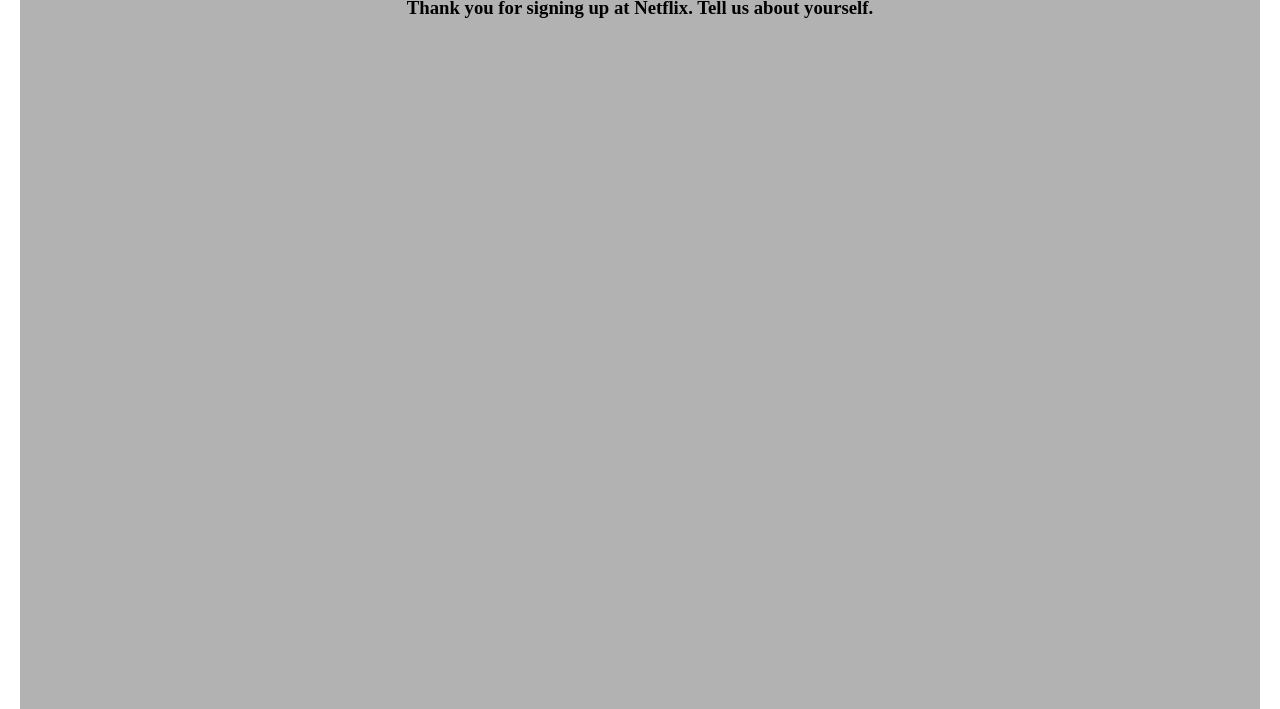
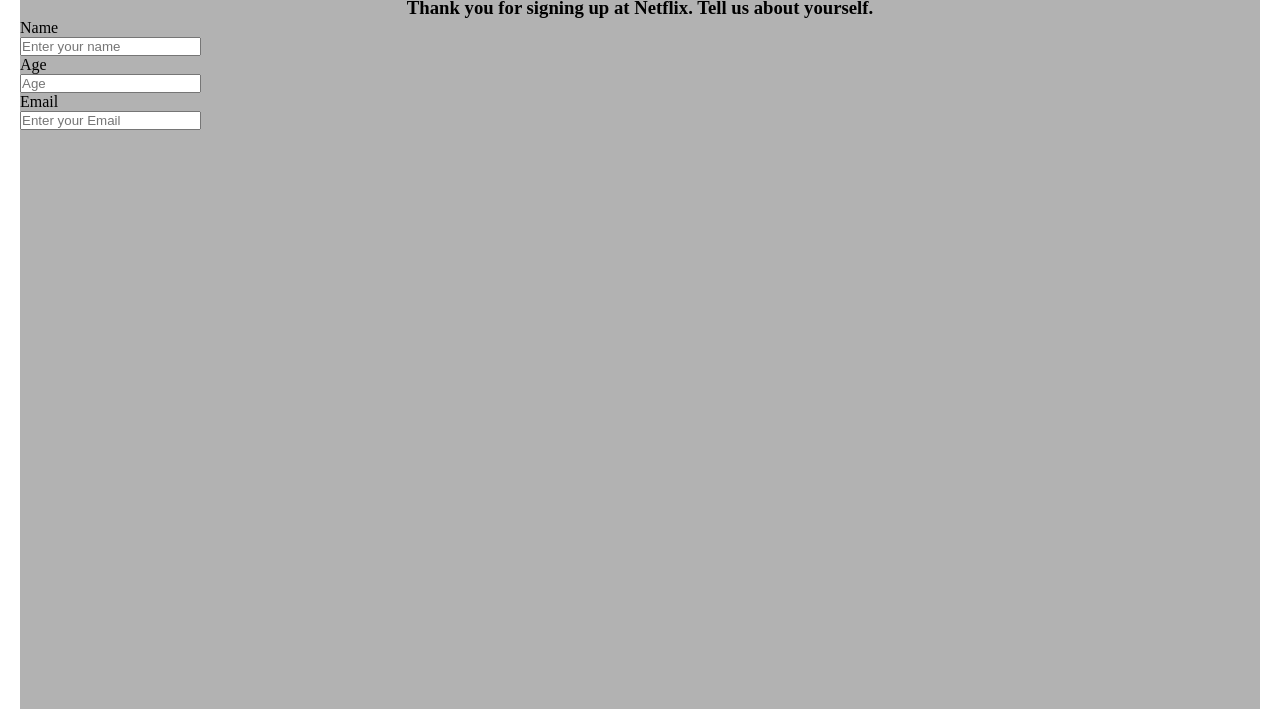
Before and after one commit to Mehmet-Nuri-0146/netflix, a plain HTML site: page index.html in a window 1280 px wide. Shown: the part 91-800 px from the top of the page. Drawn offline with Linux system fonts and the light colour scheme; a web font is replaced by a local one.

Commit message:
div changed

```diff
--- a/index.html
+++ b/index.html
@@ -16,6 +16,23 @@
   </header>
   <section id="survey-form-container">
     <form action="result.html" method="get">
+
+      <div class="input-box">
+        <label for="">Name</label>
+        <br>
+        <input type="text" name="name" id="name" placeholder="Enter your name">
+
+      </div>
+      <div class="input-box">
+        <label for="age">Age</label>
+        <br>
+        <input type="number" id="age" name="Age" placeholder="Age">
+      </div>
+      <div class="input-box">
+        <label for="email">Email</label>
+        <br>
+        <input type="email" id="email" name="email" placeholder="Enter your Email">
+      </div>
 
 
 
```
